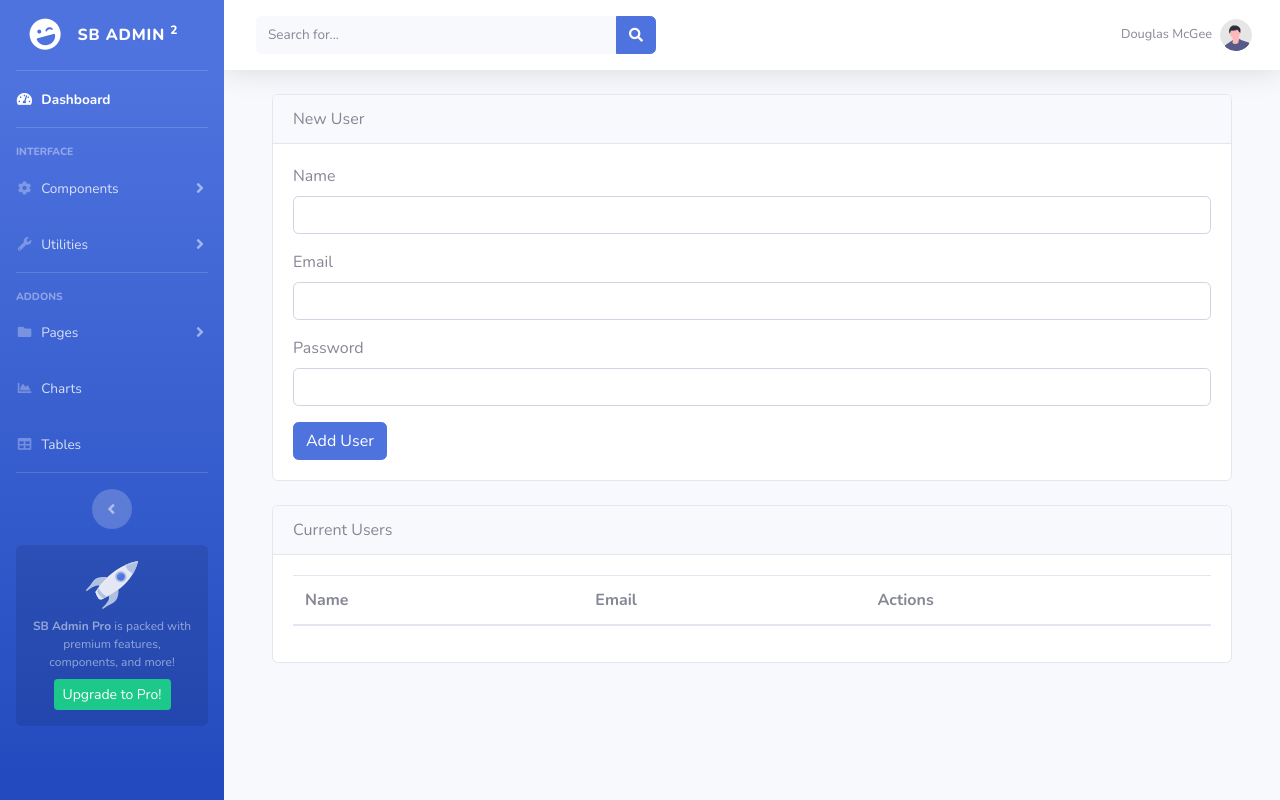
After one commit to YousfMaghary/project_1, a Laravel app: template resources/views/users.blade.php in a window 1280 px wide. The commit adds this page. Run offline with Laravel 12, Linux system fonts and the light colour scheme; the template is opened without the code that fills it, so the values that code supplies are empty; parts of the project's set-up code (start-up, migrations or seed data) failed here and were passed over; some libraries are stand-ins or nearby versions.

Commit message:
Add users

```diff
--- a/resources/views/layouts/app.blade.php
+++ b/resources/views/layouts/app.blade.php
@@ -192,6 +192,7 @@
                 <!-- Page Content -->
                 <div class="container-fluid">
                     @yield('content')
+                    @yield('usercontent')
                 </div>
 
             </div>
--- a/resources/views/tasks.blade.php
+++ b/resources/views/tasks.blade.php
@@ -113,6 +113,4 @@
         </div>
     </div>
     </div>
-
-
 @endsection
--- /dev/null
+++ b/resources/views/users.blade.php
@@ -0,0 +1,74 @@
+@extends('layouts.app')
+@section('usercontent')
+    <div class="container mt-4">
+
+        @if ($errors->any())
+            <div class="alert alert-danger">
+                <ul class="mb-0">
+                    @foreach ($errors->all() as $error)
+                        <li>{{ $error }}</li>
+                    @endforeach
+                </ul>
+            </div>
+        @endif
+
+        <!-- New User -->
+        <div class="card mb-4">
+            <div class="card-header">New User</div>
+            <div class="card-body">
+                <form action="/users/create" method="POST">
+                    @csrf
+
+                    <div class="form-group">
+                        <label>Name</label>
+                        <input type="text" name="name" class="form-control" value="{{ old('name') }}">
+                    </div>
+
+                    <div class="form-group">
+                        <label>Email</label>
+                        <input type="email" name="email" class="form-control" value="{{ old('email') }}">
+                    </div>
+
+                    <div class="form-group">
+                        <label>Password</label>
+                        <input type="password" name="password" class="form-control">
+                    </div>
+
+                    <button type="submit" class="btn btn-primary">Add User</button>
+                </form>
+            </div>
+        </div>
+
+        <!-- Current Users -->
+        <div class="card mb-4">
+            <div class="card-header">Current Users</div>
+            <div class="card-body">
+                <table class="table table-striped">
+                    <thead>
+                        <tr>
+                            <th>Name</th>
+                            <th>Email</th>
+                            <th>Actions</th>
+                        </tr>
+                    </thead>
+                    <tbody>
+                        @foreach ($users as $user)
+                            <tr>
+                                <td>{{ $user->name }}</td>
+                                <td>{{ $user->email }}</td>
+                                <td>
+                                    <form action="/users/delete/{{ $user->id }}" method="POST" style="display:inline">
+                                        @csrf
+                                        <button type="submit" class="btn btn-danger">Delete</button>
+                                    </form>
+                                    <a href="/users/edit/{{ $user->id }}" class="btn btn-info">edit</a>
+                                </td>
+                            </tr>
+                        @endforeach
+                    </tbody>
+                </table>
+            </div>
+        </div>
+
+    </div>
+@endsection
--- a/routes/web.php
+++ b/routes/web.php
@@ -3,6 +3,7 @@
 use Illuminate\Support\Facades\Route;
 use Illuminate\Support\Facades\DB;
 use App\Http\Controllers\TaskController;
+use App\Http\Controllers\UserController;
 
 Route::get('/', function () {
     return view('welcome');
@@ -30,16 +31,21 @@ Route::post('/about', function () {
 });
 
 
-Route::get('/tasks', [TaskController::class, 'index'] ) ;
+Route::get('/tasks', [TaskController::class, 'index']);
 
-Route::post('/create', [TaskController::class, 'create'] ) ;
+Route::post('/create', [TaskController::class, 'create']);
 
-Route::post('/delete/{id}',[TaskController::class, 'delete'] ) ;
+Route::post('/delete/{id}', [TaskController::class, 'delete']);
 
-Route::post('/edit/{id}',[TaskController::class, 'edit'] ) ;
+Route::post('/edit/{id}', [TaskController::class, 'edit']);
 
-Route::post('/update', [TaskController::class, 'update'] ) ;
+Route::post('/update', [TaskController::class, 'update']);
 
 Route::get('/app', function () {
     return view('layouts.app');
 });
+Route::get('/users', [UserController::class, 'index']);
+Route::post('/users/create', [UserController::class, 'create']);
+Route::post('/users/delete/{id}', [UserController::class, 'delete']);
+Route::get('/users/edit/{id}', [UserController::class, 'edit']);
+Route::post('/users/update', [UserController::class, 'update']);
```
Also changed, not shown: app/Http/Controllers/UserController.php (added, +72 -0 lines), database/migrations/2026_11_18_163747_create_users_table.php (added). Lines whose indentation alone changed are shown as unchanged.
